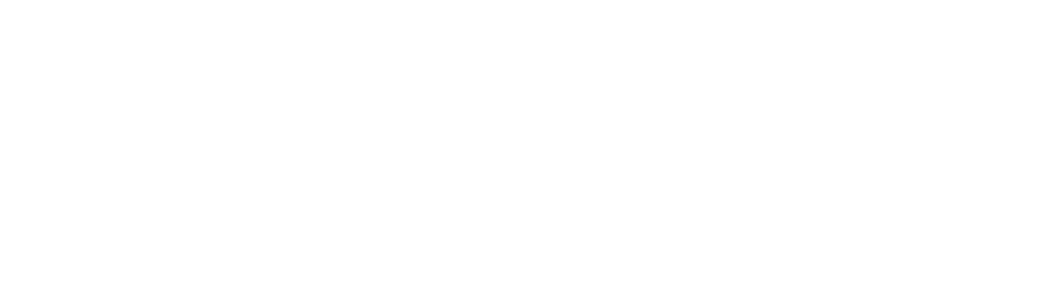
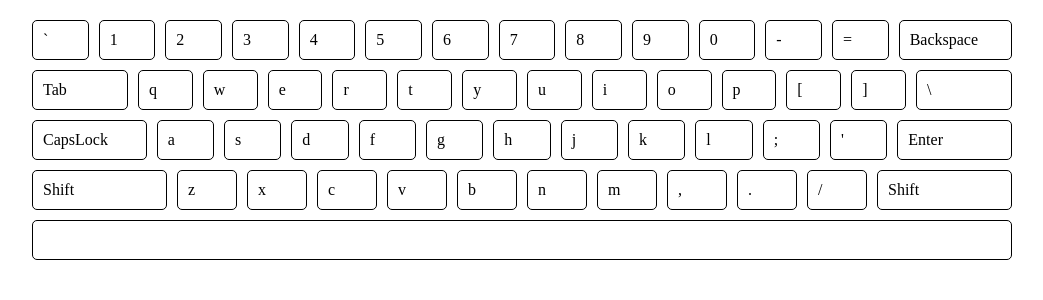
Before and after one commit to JeanCarlosST/Keyboard-Typing, a React (Vite) app: page / in a window 1280 px wide. Shown: the top 300 px of the page, without its empty margins (118-1161 px from the left). Built offline with nearby package versions, Linux system fonts and the light colour scheme.

Commit message:
Created first version of virtual keyboard

```diff
--- a/src/App/App.jsx
+++ b/src/App/App.jsx
@@ -1,11 +1,11 @@
+import { Home } from '../pages/Home'
 import './App.module.css'
 
-function App() {
+const App = () => {
 
   return (
-    <div>
-    </div>
+    <Home />
   )
 }
 
-export default App
+export default App;
--- a/src/components/Key/Key.jsx
+++ b/src/components/Key/Key.jsx
@@ -0,0 +1,11 @@
+import styles from "./Key.module.css";
+
+const Key = ({ keyItem }) => {
+    return (
+        <div className={styles.key}>
+            {keyItem.isAlpha ? keyItem.firstChar : keyItem.modifier}
+        </div>
+    );
+}
+
+export default Key;
--- a/src/components/Key/Key.module.css
+++ b/src/components/Key/Key.module.css
@@ -0,0 +1,10 @@
+.key {
+    border: 1px solid black;
+    border-radius: 5px;
+    height: 5vh;
+    max-height: 60px;
+    display: flex;
+    align-items: center;
+    padding: 10px;
+    /* padding: 25px 15px; */
+}
--- a/src/components/Keyboard/Keyboard.jsx
+++ b/src/components/Keyboard/Keyboard.jsx
@@ -0,0 +1,38 @@
+import KeysData from "../../data/Keys";
+import Key from "../Key/Key";
+import styles from "./Keyboard.module.css";
+
+const Keyboard = () => {
+    const firstRow = KeysData.slice(0, 14);
+    const secondRow = KeysData.slice(14, 28);
+    const thirdRow = KeysData.slice(28, 41);
+    const fourthRow = KeysData.slice(41, KeysData.length - 1);
+    const fifthRow = KeysData.slice(-1);
+
+    return (
+        <div className={styles.keyboard}>
+            <div className={`${styles.keyboard_row} ${styles.row_1}`}>
+                {firstRow.map((key, index) =>
+                    <Key keyItem={key} key={index}/>)}
+            </div>
+            <div className={`${styles.keyboard_row} ${styles.row_2}`}>
+                {secondRow.map((key, index) =>
+                    <Key keyItem={key} key={index}/>)}
+            </div>
+            <div className={`${styles.keyboard_row} ${styles.row_3}`}>
+                {thirdRow.map((key, index) =>
+                    <Key keyItem={key} key={index}/>)}
+            </div>
+            <div className={`${styles.keyboard_row} ${styles.row_4}`}>
+                {fourthRow.map((key, index) =>
+                    <Key keyItem={key} key={index}/>)}
+            </div>
+            <div className={`${styles.keyboard_row} ${styles.row_5}`}>
+                {fifthRow.map((key, index) =>
+                    <Key keyItem={key} key={index}/>)}
+            </div>
+        </div>
+    )
+}
+
+export default Keyboard
--- a/src/components/Keyboard/Keyboard.module.css
+++ b/src/components/Keyboard/Keyboard.module.css
@@ -0,0 +1,34 @@
+.keyboard {
+    max-width: 1000px;
+    width: 100%;
+    display: flex;
+    flex-direction: column;
+    margin: auto;
+    padding: 10px;
+}
+
+.keyboard_row {
+    display: grid;
+    gap: 10px;
+    margin-top: 10px;
+}
+
+.row_1 {
+    grid-template-columns: repeat(13, 1fr) 2fr;
+}
+
+.row_2 {
+    grid-template-columns: 1.75fr repeat(12, 1fr) 1.75fr;
+}
+
+.row_3 {
+    grid-template-columns: 2fr repeat(11, 1fr) 2fr;
+}
+
+.row_4 {
+    grid-template-columns: 2.25fr repeat(10, 1fr) 2.25fr;
+}
+
+.row_5 {
+    grid-template-columns: 1fr;
+}
--- a/src/data/Key.js
+++ b/src/data/Key.js
@@ -0,0 +1,44 @@
+export const Modifiers = {
+    None: "none",
+    Tab: "Tab",
+    CapsLock: "CapsLock",
+    Shift: "Shift",
+    Backspace: "Backspace",
+    Enter: "Enter"
+};
+
+export class Key {
+    constructor(isAlpha = true, firstChar = "", secondChar = "", isModifier = false, modifier = Modifiers.None) {
+        this._firstChar = firstChar;
+        this._secondChar = secondChar;
+        this._isAlpha = isAlpha;
+        this._isModifier = isModifier;
+        this._modifier = modifier
+    }
+
+    static alpha(firstChar, secondChar = "") {
+        const key = new Key(true, firstChar, secondChar, false, Modifiers.None);
+        return key;
+    }
+
+    static modifier(modifier) {
+        const key = new Key(false, "", "", true, modifier);
+        return key;
+    }
+
+    get isAlpha() {
+        return this._isAlpha;
+    }
+
+    get firstChar() {
+        return this._firstChar;
+    }
+
+    get secondChar() {
+        return this._secondChar;
+    }
+
+    get modifier() {
+        return this._modifier;
+    }
+}
--- a/src/data/Keys.js
+++ b/src/data/Keys.js
@@ -0,0 +1,60 @@
+import { Key, Modifiers } from './Key'
+
+const Keys = [
+    Key.alpha("`", "~"),
+    Key.alpha("1", "!"),
+    Key.alpha("2", "@"),
+    Key.alpha("3", "#"),
+    Key.alpha("4", "$"),
+    Key.alpha("5", "%"),
+    Key.alpha("6", "^"),
+    Key.alpha("7", "&"),
+    Key.alpha("8", "*"),
+    Key.alpha("9", "("),
+    Key.alpha("0", ")"),
+    Key.alpha("-", "_"),
+    Key.alpha("=", "+"),
+    Key.modifier(Modifiers.Backspace),
+    Key.modifier(Modifiers.Tab),
+    Key.alpha("q"),
+    Key.alpha("w"),
+    Key.alpha("e"),
+    Key.alpha("r"),
+    Key.alpha("t"),
+    Key.alpha("y"),
+    Key.alpha("u"),
+    Key.alpha("i"),
+    Key.alpha("o"),
+    Key.alpha("p"),
+    Key.alpha("[", "{"),
+    Key.alpha("]", "}"),
+    Key.alpha("\\", "|"),
+    Key.modifier(Modifiers.CapsLock),
+    Key.alpha("a"),
+    Key.alpha("s"),
+    Key.alpha("d"),
+    Key.alpha("f"),
+    Key.alpha("g"),
+    Key.alpha("h"),
+    Key.alpha("j"),
+    Key.alpha("k"),
+    Key.alpha("l"),
+    Key.alpha(";", ":"),
+    Key.alpha("'", "\""),
+    Key.modifier(Modifiers.Enter),
+    Key.modifier(Modifiers.Shift),
+    Key.alpha("z"),
+    Key.alpha("x"),
+    Key.alpha("c"),
+    Key.alpha("v"),
+    Key.alpha("b"),
+    Key.alpha("n"),
+    Key.alpha("m"),
+    Key.alpha(",", "<"),
+    Key.alpha(".", ">"),
+    Key.alpha("/", "?"),
+    Key.modifier(Modifiers.Shift),
+    Key.alpha(" "),
+];
+
+export default Keys;
--- a/src/main.jsx
+++ b/src/main.jsx
@@ -1,6 +1,6 @@
 import React from 'react'
 import ReactDOM from 'react-dom/client'
-import App from './App/App'
+import App from './app/App'
 import './index.css'
 
 ReactDOM.createRoot(document.getElementById('root')).render(
--- a/src/pages/Home.jsx
+++ b/src/pages/Home.jsx
@@ -0,0 +1,8 @@
+import Keyboard from "../components/Keyboard/Keyboard"
+
+export const Home = () => {
+
+    return (
+        <Keyboard />
+    );
+}
```
